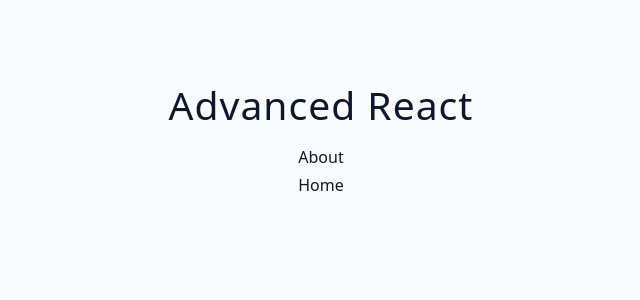
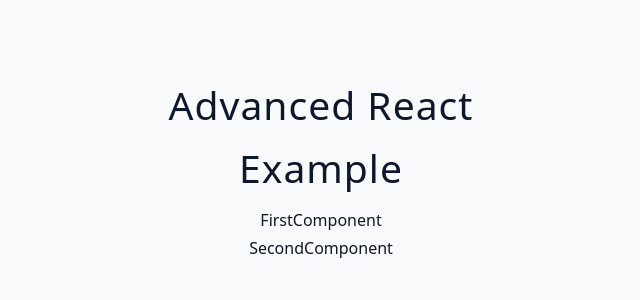
Before and after one commit to Sholola-Gbolahan/Advance-react, a React (Vite) app: page / in a window 1280 px wide. Shown: the top 300 px of the page, without its empty margins (319-959 px from the left). Built offline with nearby package versions, Linux system fonts and the light colour scheme.

Commit message:
Group Export

```diff
--- a/src/tutorial/04-project-structure/starter/App.jsx
+++ b/src/tutorial/04-project-structure/starter/App.jsx
@@ -1,11 +1,11 @@
 import React from 'react'
-import {Home, About} from './Pages'
+
+import Example from './Example'
 
 const App = () => {
   return (
     <div>
-      <About/>
-      <Home/>
+      <Example/>
     </div>
   )
 }
--- /dev/null
+++ b/src/tutorial/04-project-structure/starter/Example/FirstComponent.jsx
@@ -0,0 +1,9 @@
+import React from 'react'
+
+const FirstComponent = () => {
+  return (
+    <div>FirstComponent</div>
+  )
+}
+
+export default FirstComponent
--- /dev/null
+++ b/src/tutorial/04-project-structure/starter/Example/SecondComponent.jsx
@@ -0,0 +1,9 @@
+import React from 'react'
+
+const SecondComponent = () => {
+  return (
+    <div>SecondComponent</div>
+  )
+}
+
+export default SecondComponent
--- /dev/null
+++ b/src/tutorial/04-project-structure/starter/Example/index.jsx
@@ -0,0 +1,14 @@
+import React from "react";
+import FirstComponent from "./FirstComponent";
+import SecondComponent from "./SecondComponent";
+const Example = () => {
+  return (
+    <div>
+      <h2>Example</h2>
+      <FirstComponent />
+      <SecondComponent />
+    </div>
+  );
+};
+
+export default Example;
```
Also changed, not shown: src/Note.md (+3 -0 lines).
